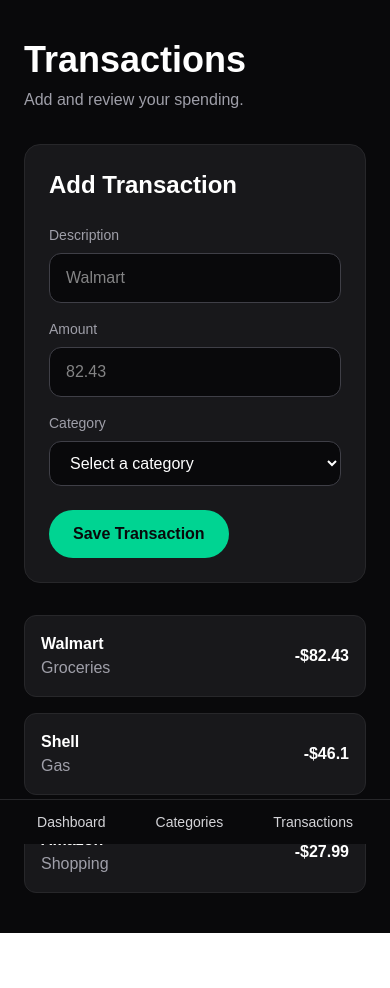
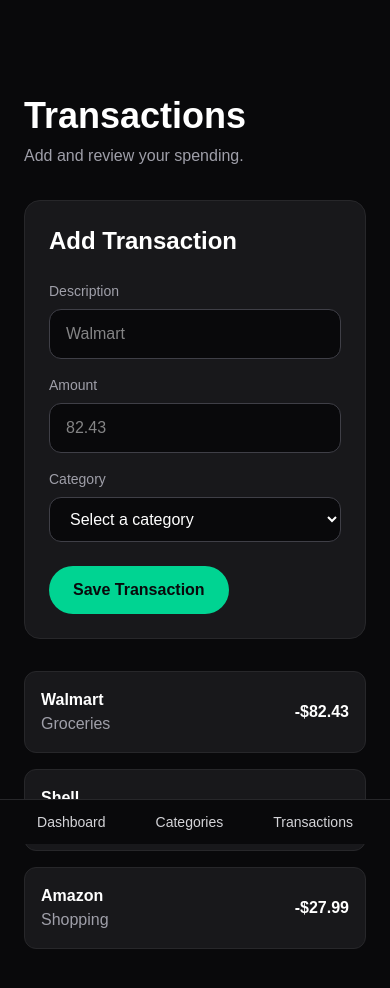
Before and after one commit to jacobaybee-rgb/budget-app, a Next.js app: page /dashboard/transactions in a window 390 px wide. Shown: the top 988 px of the page. Before the commit the page ends 933 px from the top, so only its background shows below. Built offline with nearby package versions, Linux system fonts and the light colour scheme.

Commit message:
Mobile bottom bar for other pages again

```diff
--- a/app/dashboard/categories/page.tsx
+++ b/app/dashboard/categories/page.tsx
@@ -50,7 +50,7 @@ setBudget("");
     <main className="flex min-h-screen bg-zinc-950 text-white">
       <AppSidebar />
 
-      <section className="flex-1 px-6 py-10">
+      <section className="flex-1 px-6 py-24">
         <h1 className="text-4xl font-bold">Categories</h1>
         <p className="mt-2 text-zinc-400">
           Create and manage your budget categories.
--- a/app/dashboard/page.tsx
+++ b/app/dashboard/page.tsx
@@ -22,7 +22,7 @@ export default function Dashboard() {
     <main className="flex min-h-screen bg-zinc-950 text-white">
       <AppSidebar />
 
-      <section className="flex-1 px-6 py-10">
+      <section className="flex-1 px-6 py-24">
         <p className="text-zinc-400">Good evening, Jacob 👋</p>
 
         <h1 className="mt-2 text-4xl font-bold">Dashboard</h1>
--- a/app/dashboard/transactions/page.tsx
+++ b/app/dashboard/transactions/page.tsx
@@ -48,7 +48,7 @@ export default function TransactionsPage() {
     <main className="flex min-h-screen bg-zinc-950 text-white">
       <AppSidebar />
 
-      <section className="flex-1 px-6 py-10">
+      <section className="flex-1 px-6 py-24">
         <h1 className="text-4xl font-bold">Transactions</h1>
         <p className="mt-2 text-zinc-400">
           Add and review your spending.
```
